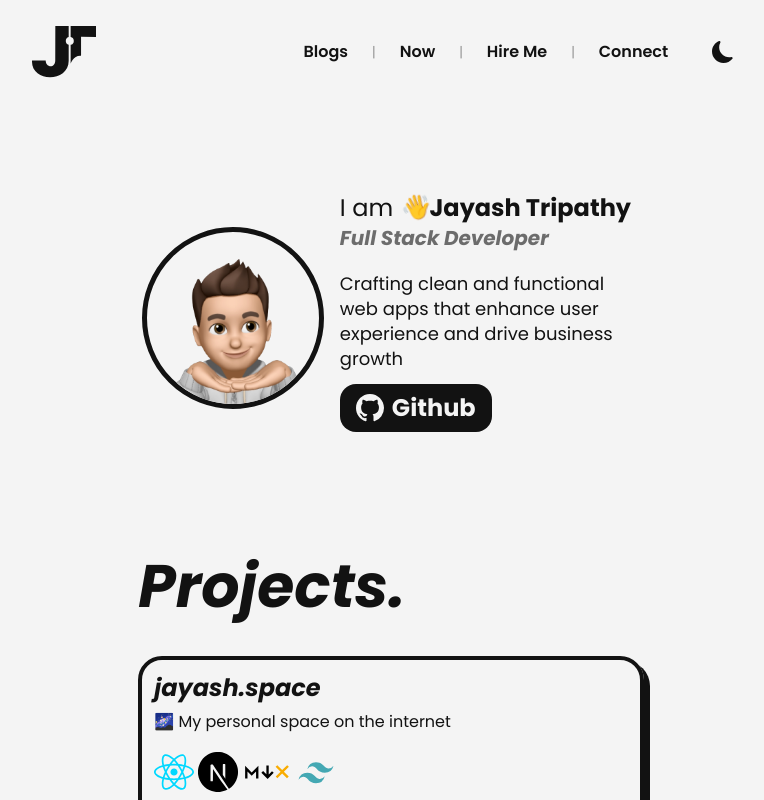
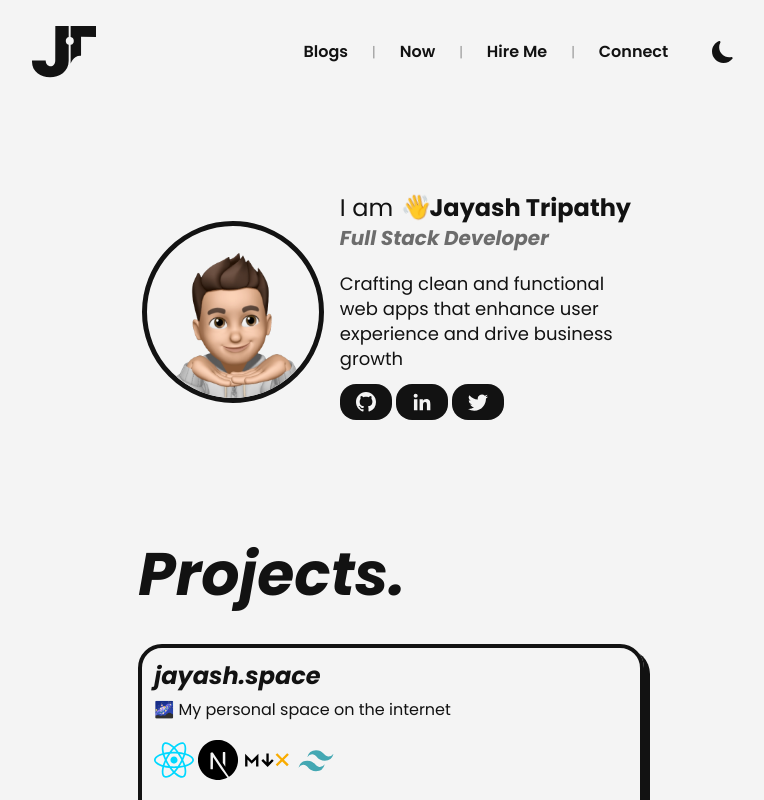
Before and after one commit to JayashTripathy/jayash-home, a Next.js app: page / in a window 1280 px wide. Shown: the top 800 px of the page, without its empty margins (249-1013 px from the left). Built offline with nearby package versions, Linux system fonts and the light colour scheme.

Commit message:
updated links in home

```diff
--- a/components/Footer/Footer.jsx
+++ b/components/Footer/Footer.jsx
@@ -14,7 +14,7 @@ function Footer() {
       <Link href="https://www.linkedin.com/in/jayash-tripathy/" target="_blank">
         <GrLinkedinOption  size="45" />
       </Link>
-      <Link href="https://twitter.com/jayash_tripathy">
+      <Link href="https://twitter.com/jayash_tripathy" target="_blank">
         <BsTwitter size="45" target="_blank" />
       </Link>
       {/* <Link href="www.google.com">
--- a/components/Navbar/Navbar.jsx
+++ b/components/Navbar/Navbar.jsx
@@ -2,8 +2,7 @@ import React from "react";
 import { useEffect } from "react";
 // import "./Navbar.module.scss";
 import { FiGithub } from "react-icons/fi";
-import { GrLinkedinOption } from "react-icons/gr";
-import { BsMoonFill, BsTwitter } from "react-icons/bs";
+import { BsMoonFill} from "react-icons/bs";
 import { BsSunFill } from "react-icons/bs";
 
 import Link from "next/link";
--- a/pages/index.js
+++ b/pages/index.js
@@ -1,6 +1,9 @@
 import Link from "next/link";
 
 import { BsGithub } from "react-icons/bs";
+import { GrLinkedinOption } from "react-icons/gr";
+import {BsTwitter } from "react-icons/bs";
+
 import { BiLinkExternal } from "react-icons/bi";
 
 import { useEffect } from "react";
@@ -45,12 +48,26 @@ export default function Home() {
                 &nbsp; Web development.
               </span> */}
             </div>
+            <div className="flex flex-row gap-1">
               <Link href="https://github.com/JayashTripathy" target="_blank">
                 <button className="btn text-2xl relative shine-p">
                   <span className="shine"></span>
-                <BsGithub size="28" color="white" /> Github
+                  <BsGithub size="20" color="white" />
                 </button>
               </Link>
+              <Link href="https://www.linkedin.com/in/jayash-tripathy/" target="_blank">
+                <button className="btn text-2xl relative shine-p">
+                  <span className="shine"></span>
+                  <GrLinkedinOption size="20" color="white" />
+                </button>
+              </Link>
+              <Link href="https://twitter.com/jayash_tripathy" target="_blank">
+                <button className="btn text-2xl relative shine-p">
+                  <span className="shine"></span>
+                  <BsTwitter size="20" color="white" />
+                </button>
+              </Link>
+            </div>
           </div>
         </div>
 
@@ -102,7 +119,11 @@ export default function Home() {
                   <img src="/icons/tailwind.svg" width="40" />
                 </Link>
               </div>
-                  <img src="./ss/js-1.png" alt="ss" className="w-full rounded-xl  my-3 dark:border-solid dark:border" />
+              <img
+                src="./ss/js-1.png"
+                alt="ss"
+                className="w-full rounded-xl  my-3 dark:border-solid dark:border"
+              />
               <div className="pro-links flex gap-2">
                 <a
                   href="https://github.com/JayashTripathy/jayash-home"
@@ -123,9 +144,6 @@ export default function Home() {
               </div>
             </div>
 
-
-
-
             {/* project */}
             <div
               className="flex flex-col gap-1 p-3 border-solid border-primary border-4 rounded-3xl transition duration-150 ease-in-out shadow-dark-bottom shadow-primary hover:shadow-hover-bottom
@@ -143,7 +161,11 @@ export default function Home() {
                   <img src="/icons/javascript.svg" width="40" />
                 </Link>
               </div>
-              <img src="./ss/oh.png" alt="ss" className="w-full rounded-lg  my-3 dark:border-solid dark:border" />
+              <img
+                src="./ss/oh.png"
+                alt="ss"
+                className="w-full rounded-lg  my-3 dark:border-solid dark:border"
+              />
 
               <div className="pro-links flex gap-2">
                 <a
@@ -163,7 +185,6 @@ export default function Home() {
                 </a>
               </div>
             </div>
-
 
             {/* project */}
             <div
@@ -194,7 +215,11 @@ export default function Home() {
                   <img src="/icons/socket-io.svg" width="40" />
                 </Link>
               </div>
-              <img src="./ss/khat.png" alt="ss" className="w-full rounded-xl  my-3 dark:border-solid dark:border " />
+              <img
+                src="./ss/khat.png"
+                alt="ss"
+                className="w-full rounded-xl  my-3 dark:border-solid dark:border "
+              />
 
               <div className="pro-links flex gap-2">
                 <a
@@ -215,9 +240,6 @@ export default function Home() {
               </div>
             </div>
 
-
-
-
             {/* project */}
             <div
               className="flex flex-col gap-1 p-3 border-solid border-primary border-4 rounded-3xl transition duration-150 ease-in-out shadow-dark-bottom shadow-primary hover:shadow-hover-bottom
@@ -237,7 +259,11 @@ export default function Home() {
                   <img src="/icons/javascript.svg" width="40" />
                 </Link>
               </div>
-              <img src="./ss/hoc.png" alt="ss" className="w-full rounded-xl  my-3  dark:border-solid dark:border " />
+              <img
+                src="./ss/hoc.png"
+                alt="ss"
+                className="w-full rounded-xl  my-3  dark:border-solid dark:border "
+              />
 
               <div className="pro-links flex gap-2">
                 <a
@@ -260,8 +286,6 @@ export default function Home() {
                 </a>
               </div>
             </div>
-
-
           </div>
         </div>
 
@@ -275,7 +299,10 @@ export default function Home() {
                 {" "}
                 Google developer students club BITD
               </h2>
-              <h2 className=" text-lg opacity-80 mt-0 italic"> Web Development lead</h2>
+              <h2 className=" text-lg opacity-80 mt-0 italic">
+                {" "}
+                Web Development lead
+              </h2>
               <p className="pt-4 leading-6 text-base opacity-60">
                 My primary duties as a web development lead at Google Developer
                 Students Club BITD include managing events and everything else
```
Lines whose indentation alone changed are shown as unchanged.
